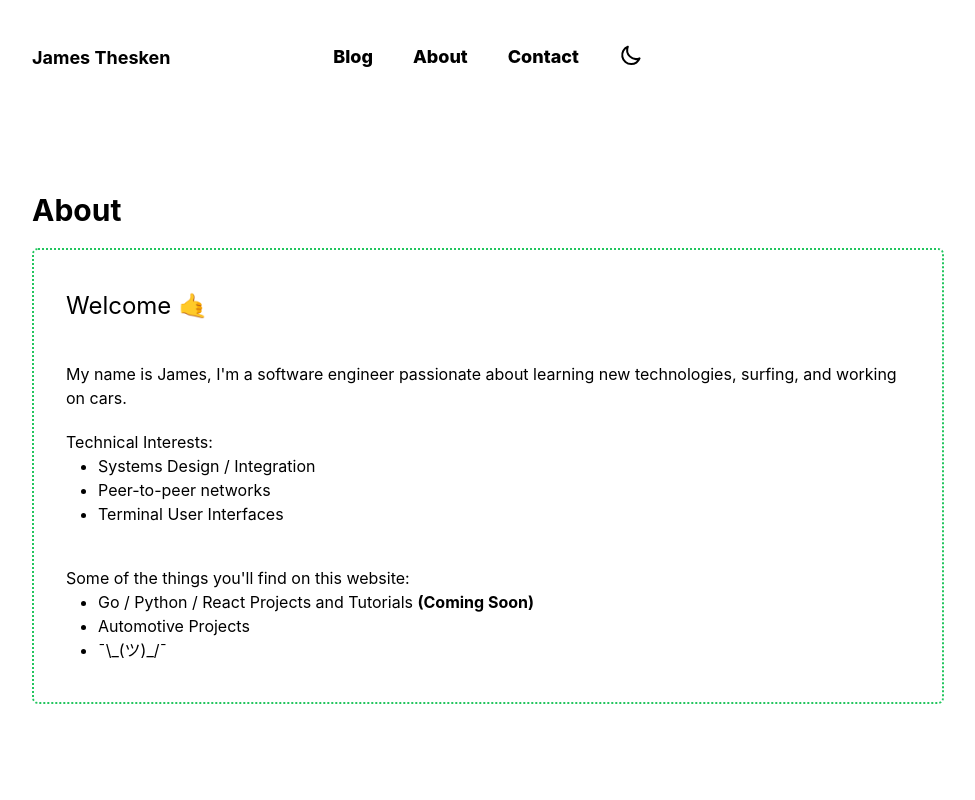
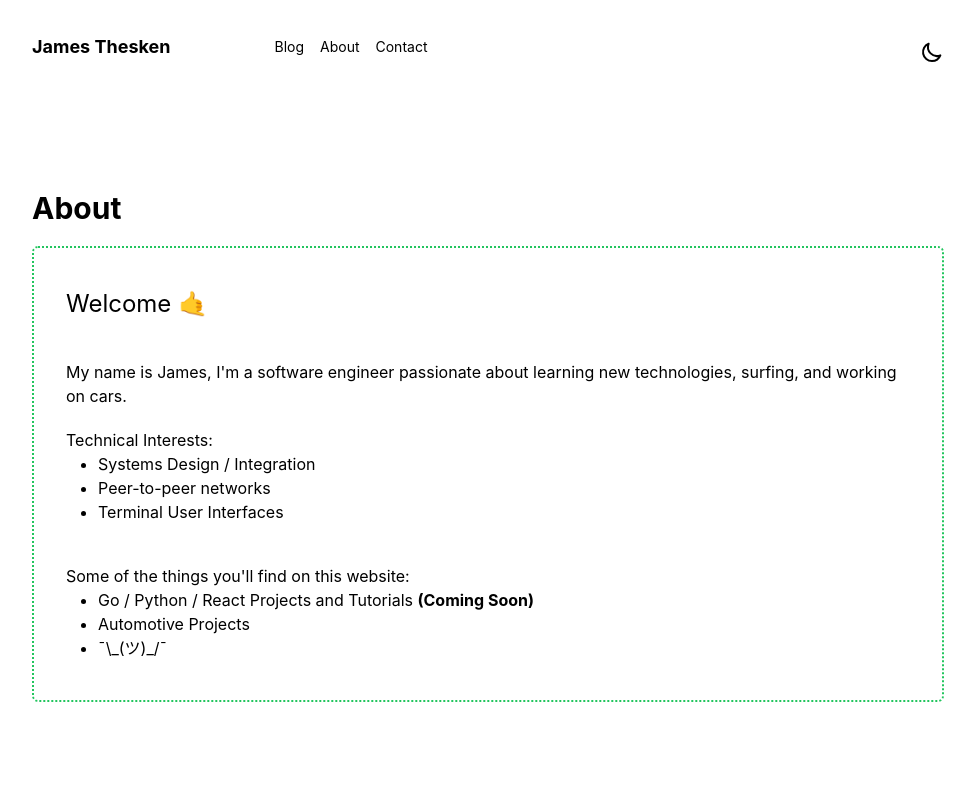
Before and after one commit to jamesthesken/james-blog, a Next.js app: page / in a window 1280 px wide. Shown: the top 800 px of the page, without its empty margins (152-1127 px from the left). Built offline with nearby package versions, Linux system fonts and the light colour scheme.

Commit message:
feat: responsive header

```diff
--- a/components/Header.tsx
+++ b/components/Header.tsx
@@ -1,47 +1,42 @@
 import Link from "next/link";
+import { useState } from "react";
 import LightSwitch from "./LightSwitch";
 
 function Header({}) {
+    const [isOpen, setIsOpen] = useState(false);
     return (
         <section>
-        <nav className="flex justify-between items-center py-6 px-10 mt-5 relative">
+            <nav className="flex items-center justify-between flex-wrap p-6 px-10">
+            <div className="flex items-center flex-shrink-0 text-white mr-6">
                 <Link href={'/'}>
                     <a className="text-lg font-bold dark:text-terminal">
                         James Thesken
                     </a>
                 </Link>
-        <div className="xl:hidden">
-            <button className="navbar-burger">
-                <svg className="block h-6 w-6" fill="currentColor" viewBox="0 0 20 20" xmlns="http://www.w3.org/2000/svg"><title>Mobile menu</title><path d="M0 3h20v2H0V3zm0 6h20v2H0V9zm0 6h20v2H0v-2z"></path></svg>
+            </div>
+            <div className="block lg:hidden">
+                <button onClick={() => setIsOpen(!isOpen)} className="flex items-center px-3 py-2 border rounded dark:text-slate-200 border-slate-400 hover:text-white hover:border-white">
+                <svg className="fill-current h-3 w-3" viewBox="0 0 20 20" xmlns="http://www.w3.org/2000/svg"><title>Menu</title><path d="M0 3h20v2H0V3zm0 6h20v2H0V9zm0 6h20v2H0v-2z"/></svg>
                 </button>
             </div>
-        <ul className="hidden xl:flex absolute top-1/2 left-1/2 transform -translate-x-1/2 -translate-y-1/2">
+            <div className={isOpen ?  "w-full block flex-grow lg:flex lg:items-center lg:w-auto" : "hidden w-full block flex-grow lg:flex lg:items-center lg:w-auto"}>
+                    <div className="text-sm lg:flex-grow lg:ml-20">
                     <Link href={'/'}>
-                <li><a className="text-lg mr-10 2xl:mr-16 font-extrabold hover:text-indigo-800">Blog</a></li>
+                        <a className="block mt-4 lg:inline-block lg:mt-0 dark:text-slate-200 hover:text-white mr-4">Blog</a>
                     </Link>
                     <Link href={'/about'}>
-                <li><a className="text-lg mr-10 2xl:mr-16 font-extrabold hover:text-indigo-800">About</a></li>
+                        <a className="block mt-4 lg:inline-block lg:mt-0 dark:text-slate-200 hover:text-white mr-4">About</a>
                     </Link>
                     <Link href={'/contact'}>
-                <li><a className="text-lg mr-10 2xl:mr-16 font-extrabold hover:text-indigo-800">Contact</a></li>
+                        <a className="block mt-4 lg:inline-block lg:mt-0 dark:text-slate-200 hover:text-white mr-4">Contact</a>
                     </Link>
-            <li><LightSwitch /></li>
-        </ul>
+                    </div>
+                    <div className="mt-4">
+                    <LightSwitch />
+                    </div>
+            </div>
             </nav>
-        <div className="hidden navbar-menu relative z-50">
-            <div className="navbar-backdrop fixed inset-0 bg-gray-800 opacity-25"></div>
-            <nav className="fixed top-0 left-0 bottom-0 flex flex-col w-full md:w-5/6 max-w-sm py-8 px-8 bg-white border-r overflow-y-auto"><div className="flex items-center mb-8">
-                <button className="navbar-close">
-                <svg className="h-6 w-6 text-gray-500 cursor-pointer hover:text-gray-500" xmlns="http://www.w3.org/2000/svg" fill="none" viewBox="0 0 24 24" stroke="currentColor"><path stroke-linecap="round" stroke-linejoin="round" strokeWidth="2" d="M6 18L18 6M6 6l12 12"></path></svg></button>
-                </div>
-                <div className="my-auto">
-                <ul className="py-10">
-                    <li className="mb-1"><a className="block p-4 text-lg font-extrabold hover:bg-gray-50 rounded" href="#">Blog</a></li>
-                    <li className="mb-1"><a className="block p-4 text-lg font-extrabold hover:bg-gray-50 rounded" href="#">About</a></li>
-                    <li className="mb-1"><a className="block p-4 text-lg font-extrabold hover:bg-gray-50 rounded" href="#">Contact</a></li>
-                </ul></div>
-            </nav>
-        </div>
+
         </section>
     );
 }
```
Lines whose indentation alone changed are shown as unchanged.
